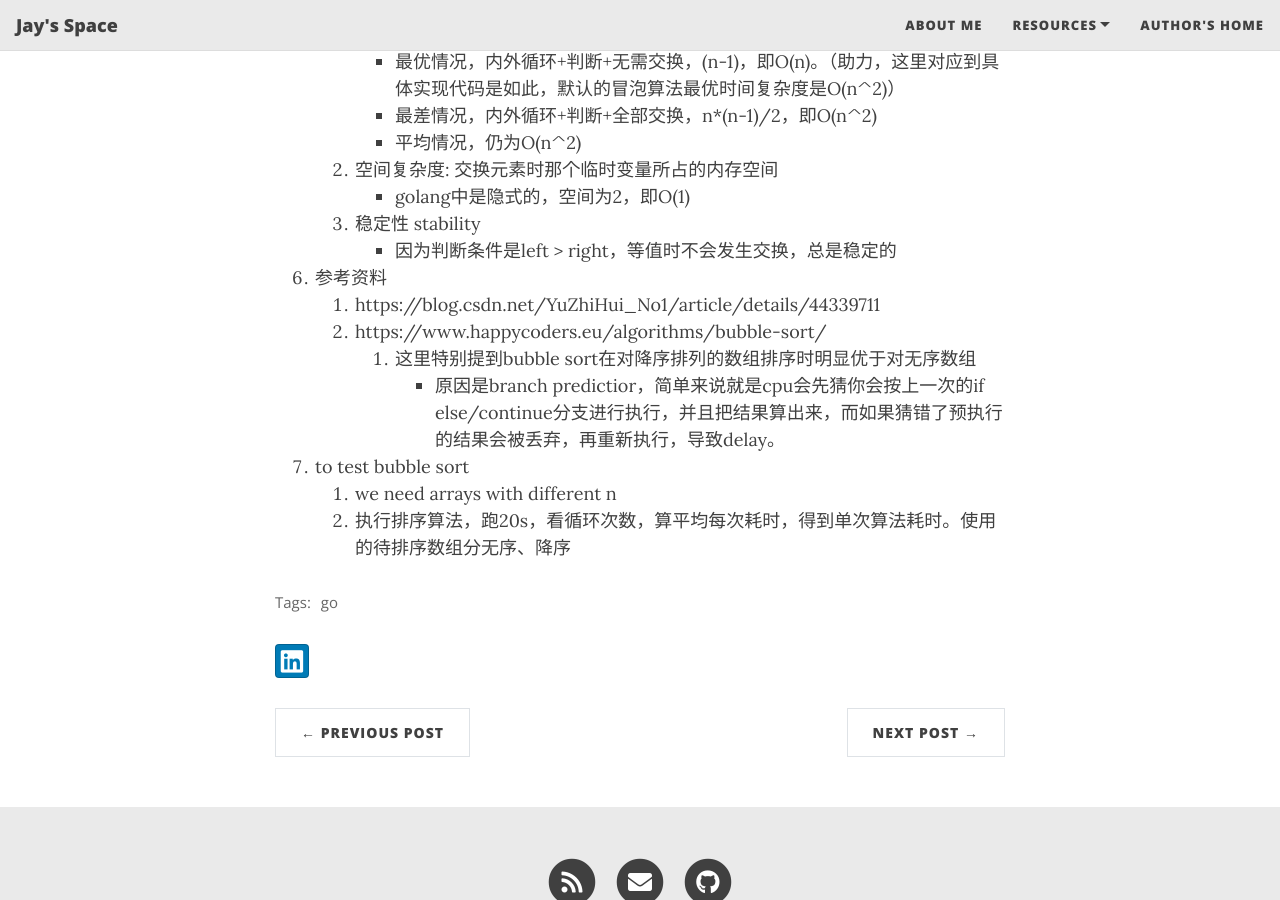
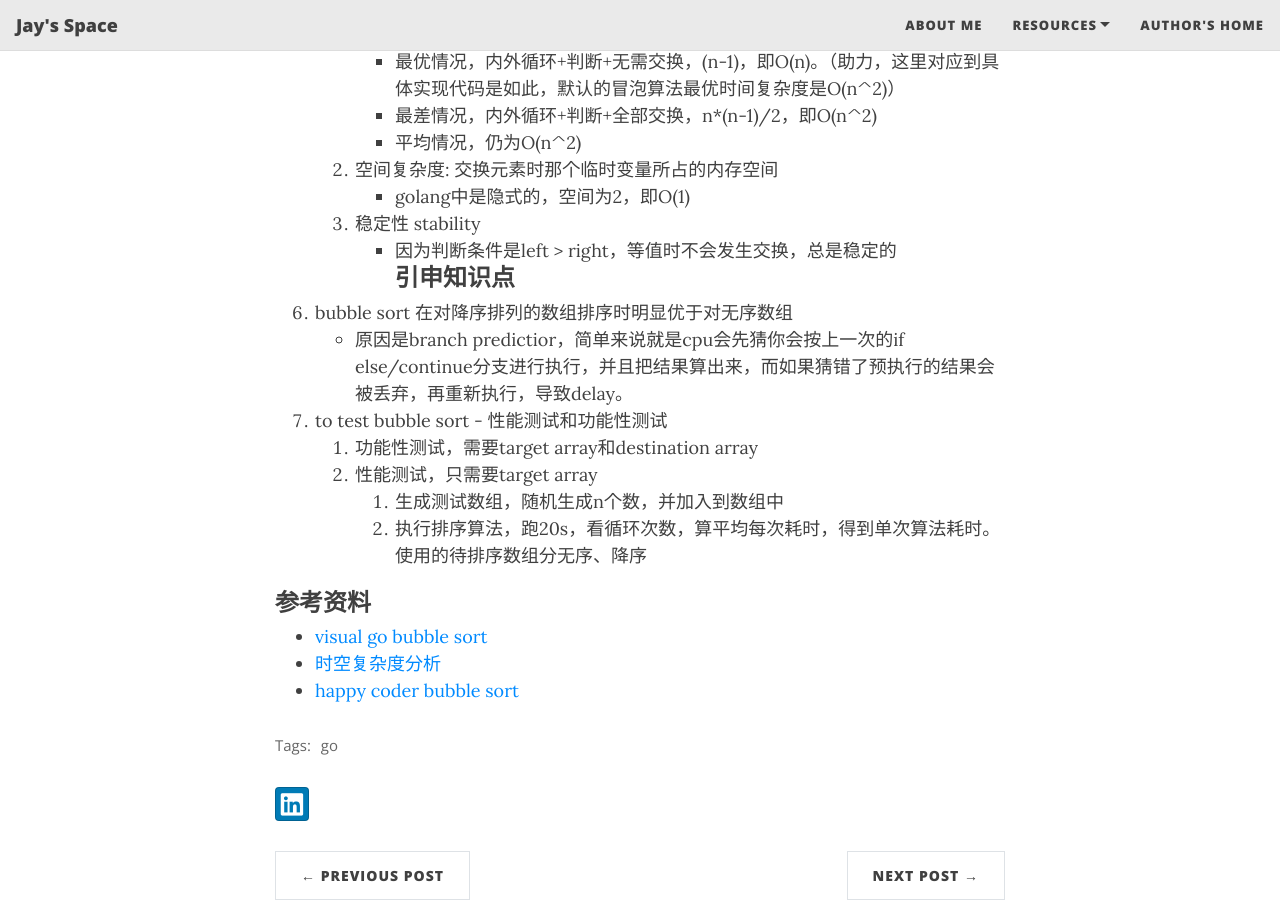
Before and after one commit to jayzhou215/jayzhou215.github.io, a Jekyll site: the page built from _posts/2021-05-08-bubble_sort.md, in a window 1280 px wide and 900 px high, scrolled down 641 px. Built offline with Jekyll 4.4.1, drawn with Linux system fonts in a browser that asks for light colours; nearby versions of some CDN libraries.

Commit message:
update bubble sort

```diff
--- a/_posts/2021-05-08-bubble_sort.md
+++ b/_posts/2021-05-08-bubble_sort.md
@@ -26,11 +26,16 @@ comments: true
         * golang中是隐式的，空间为2，即O(1)
     3. 稳定性 stability
         * 因为判断条件是left > right，等值时不会发生交换，总是稳定的
-5. 参考资料
-    1. https://blog.csdn.net/YuZhiHui_No1/article/details/44339711
-    2. https://www.happycoders.eu/algorithms/bubble-sort/
-        1. 这里特别提到bubble sort在对降序排列的数组排序时明显优于对无序数组
-            * 原因是branch predictior，简单来说就是cpu会先猜你会按上一次的if else/continue分支进行执行，并且把结果算出来，而如果猜错了预执行的结果会被丢弃，再重新执行，导致delay。
-6. to test bubble sort
-    1. we need arrays with different n
-    2. 执行排序算法，跑20s，看循环次数，算平均每次耗时，得到单次算法耗时。使用的待排序数组分无序、降序
+### 引申知识点
+1. bubble sort 在对降序排列的数组排序时明显优于对无序数组
+    * 原因是branch predictior，简单来说就是cpu会先猜你会按上一次的if else/continue分支进行执行，并且把结果算出来，而如果猜错了预执行的结果会被丢弃，再重新执行，导致delay。
+2. to test bubble sort - 性能测试和功能性测试
+    1. 功能性测试，需要target array和destination array
+    2. 性能测试，只需要target array
+        1. 生成测试数组，随机生成n个数，并加入到数组中
+        2. 执行排序算法，跑20s，看循环次数，算平均每次耗时，得到单次算法耗时。使用的待排序数组分无序、降序
+
+### 参考资料
+* [visual go bubble sort](https://visualgo.net/en/sorting)
+* [时空复杂度分析](https://blog.csdn.net/YuZhiHui_No1/article/details/44339711)
+* [happy coder bubble sort](https://www.happycoders.eu/algorithms/bubble-sort/)
```
